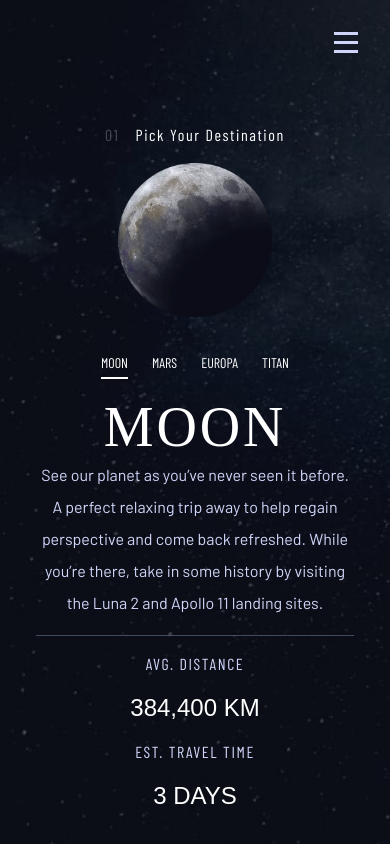
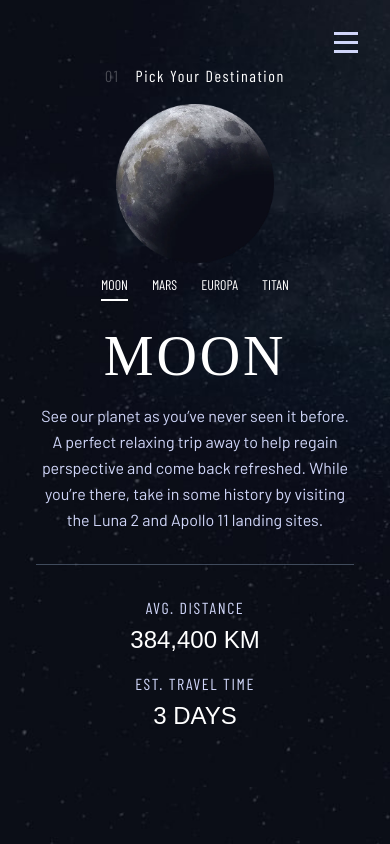
Before and after one commit to Alexjoshua14/Space-Tourism, a Next.js app: page /destination in a window 390 px wide. Built offline with nearby package versions, Linux system fonts and the light colour scheme; a web font is replaced by a local one.

Commit message:
Correct sizings across breakpoints for destination page

```diff
--- a/src/app/destination/detailsWrapper.tsx
+++ b/src/app/destination/detailsWrapper.tsx
@@ -24,11 +24,11 @@ const DetailsWrapper: FC<DetailsWrapperProps> = ({ destinations }) => {
   const [destinationIndex, setDestinationIndex] = useState(0)
 
   return (
-    <section className="h-full grid grid-rows-[1fr_3fr] md:grid-rows-[1fr_2fr] lg:flex gap-8 lg:flex-row py-4 sm:py-8">
+    <section className="flex-1 grid grid-rows-[1fr_3fr] md:grid-rows-[1fr_2fr] gap-2 sm:gap-8 lg:grid-rows-1 lg:grid-cols-2 py-2 sm:py-8">
       <div className="relative min-h-[100px] h-full w-1/2 place-self-center grid place-content-center">
         <Image src={destinations[destinationIndex].images.webp} alt="moon" fill className="object-contain aspect-square" />
       </div>
-      <div className="md:min-w-[500px] lg:w-1/3 h-full px-5 flex flex-col gap-8 items-center lg:items-start">
+      <div className="md:min-w-[500px] lg:w-1/3 h-full px-5 flex flex-col gap-6 sm:gap-12 items-center lg:items-start">
         <ul className="flex gap-6 font-header font-light text-sm text-secondary">
           {destinations.map((destination, index) => (
             <li
--- a/src/app/destination/page.tsx
+++ b/src/app/destination/page.tsx
@@ -9,13 +9,15 @@ export default function Destination() {
   const destinations = data.destinations
 
   return (
-    <main className="flex h-screen flex-col justify-end px-4 sm:px-20 pt-32 pb-4">
+    <>
       <Background />
+      <main className="flex min-h-[90vh] flex-col justify-start gap-2 px-4 sm:px-20 pt-16 sm:pt-32 pb-1 sm:pb-4">
         <div className="flex justify-center md:justify-start gap-4 tracking-widest font-header sm:text-3xl whitespace-nowrap">
           <p className="text-white/25">01</p>
           <h1 className="font-light">Pick Your Destination</h1>
         </div>
         <DetailsWrapper destinations={destinations} />
       </main>
+    </>
   )
 }
--- a/src/app/layout.tsx
+++ b/src/app/layout.tsx
@@ -38,7 +38,7 @@ export default function RootLayout({
 }) {
   return (
     <html lang="en">
-      <body className={`${barlow.variable} ${barlow_condensed.variable} ${bellefair.variable} bg-slate-900 text-white `}>
+      <body className={`${barlow.variable} ${barlow_condensed.variable} ${bellefair.variable} bg-slate-900 text-white`}>
         <NavBar />
         {children}
       </body>
--- a/src/components/background/destinationsBackground.tsx
+++ b/src/components/background/destinationsBackground.tsx
@@ -12,9 +12,9 @@ interface BackgroundProps {
 const Background: FC<BackgroundProps> = ({ }) => {
   return (
     <>
-      <Image src={desktopBackground} fill sizes="100vw" alt="background" className="-z-40 absolute object-cover hidden lg:block" quality={100} priority />
-      <Image src={tabletBackground} fill sizes="100vw" alt="background" className="-z-40 absolute object-cover hidden md:block lg:hidden" quality={100} priority />
-      <Image src={mobileBackground} fill sizes="100vw" alt="background" className="-z-40 absolute object-cover md:hidden" quality={100} priority />
+      <Image src={desktopBackground} fill sizes="100vw" alt="background" placeholder='blur' className="-z-40 absolute object-cover hidden lg:block" quality={100} priority />
+      <Image src={tabletBackground} fill sizes="100vw" alt="background" placeholder='blur' className="-z-40 absolute object-cover hidden md:block lg:hidden" quality={100} priority />
+      <Image src={mobileBackground} fill sizes="100vw" alt="background" placeholder='blur' className="-z-40 absolute object-cover md:hidden" quality={100} priority />
     </>
   )
 }
--- a/src/components/destinationDetail.tsx
+++ b/src/components/destinationDetail.tsx
@@ -9,16 +9,16 @@ interface DestinationDetailProps {
 
 const DestinationDetail: FC<DestinationDetailProps> = ({ name, description, distance, travel }) => {
   return (
-    <div className="flex flex-col gap-4 lg:gap-8 items-center lg:items-start text-center lg:text-left">
+    <div className="h-full flex flex-col justify-around sm:justify-normal sm:gap-4 lg:gap-8 items-center lg:items-start text-center lg:text-left">
       <h2 className="text-[56px] md:text-[80px] lg:text-[100px] leading-8 text-serif tracking-wider">
         {name.toUpperCase()}
       </h2>
-      <p className="font-sans text-secondary leading-loose ">
+      <p className="font-sans text-secondary leading-relaxed sm:leading-loose ">
         {description}
       </p>
       <div className="border-b-[1px] border-b-slate-500/60 w-full" />
       <div className="flex flex-col items-center gap-4 sm:flex-row w-full">
-        <div className="w-1/2 flex flex-col gap-4">
+        <div className="w-1/2 flex flex-col gap-1 sm:gap-4">
           <p className="text-secondary font-header tracking-widest">
             {`Avg. Distance`.toUpperCase()}
           </p>
@@ -26,7 +26,7 @@ const DestinationDetail: FC<DestinationDetailProps> = ({ name, description, dist
             {distance.toUpperCase()}
           </p>
         </div>
-        <div className="w-1/2 flex flex-col gap-4">
+        <div className="w-1/2 flex flex-col gap-1 sm:gap-4">
           <p className="text-secondary font-header tracking-widest">
             {`Est. Travel Time`.toUpperCase()}
           </p>
```
Lines whose indentation alone changed are shown as unchanged.
